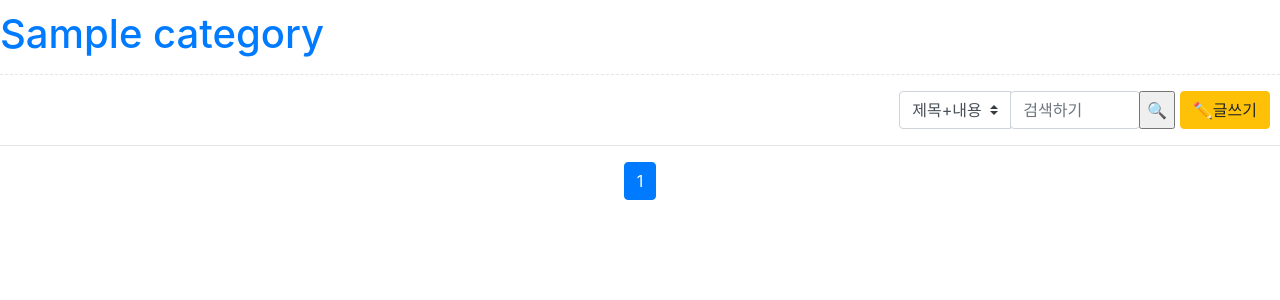
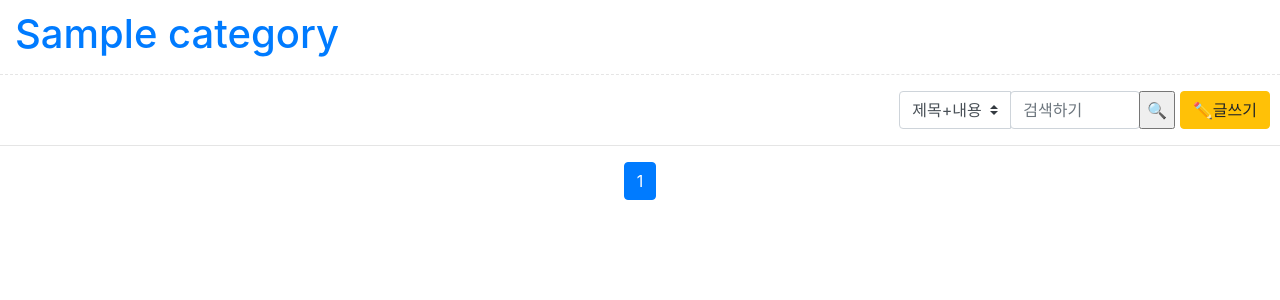
Before and after one commit to cwadven/imagestory_site, a Django app: a page that uses board/templates/main.html in a window 1280 px wide. Shown: the part 64-364 px from the top of the page. Run offline with Django 3.2, Linux system fonts and the light colour scheme; a user stored in the database is signed in; tables that the repository leaves empty hold one stand-in row (values such as "Sample post"); some libraries are stand-ins or nearby versions.

Commit message:
padding 수정

```diff
--- a/board/templates/main.html
+++ b/board/templates/main.html
@@ -27,7 +27,7 @@
     <div class="container-fluid p-0">
         <!-- 검색하기 만들기 -->
         {% include 'navbar.html' %}
-        <h1 style="display:contents"><a style="text-decoration: none;" href="{% url 'board:main' board_name %}">{{categoryname.showing_name}}</a></h1>
+        <h1 style="display:contents;"><a style="text-decoration: none;padding-left:15px;" href="{% url 'board:main' board_name %}">{{categoryname.showing_name}}</a></h1>
             <hr style="border-style: dashed;">
             <div style="text-align: right;padding-right:10px;">
             <form method="GET" style="text-align:right;display:inline-block;vertical-align: middle;" action="{% url 'board:main' board_name %}">
```
